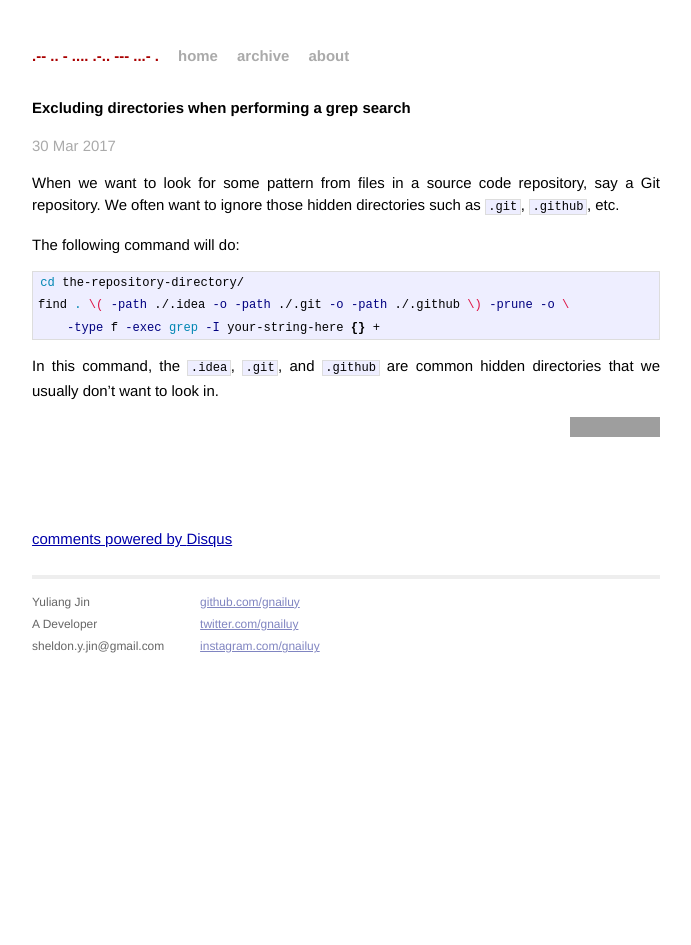
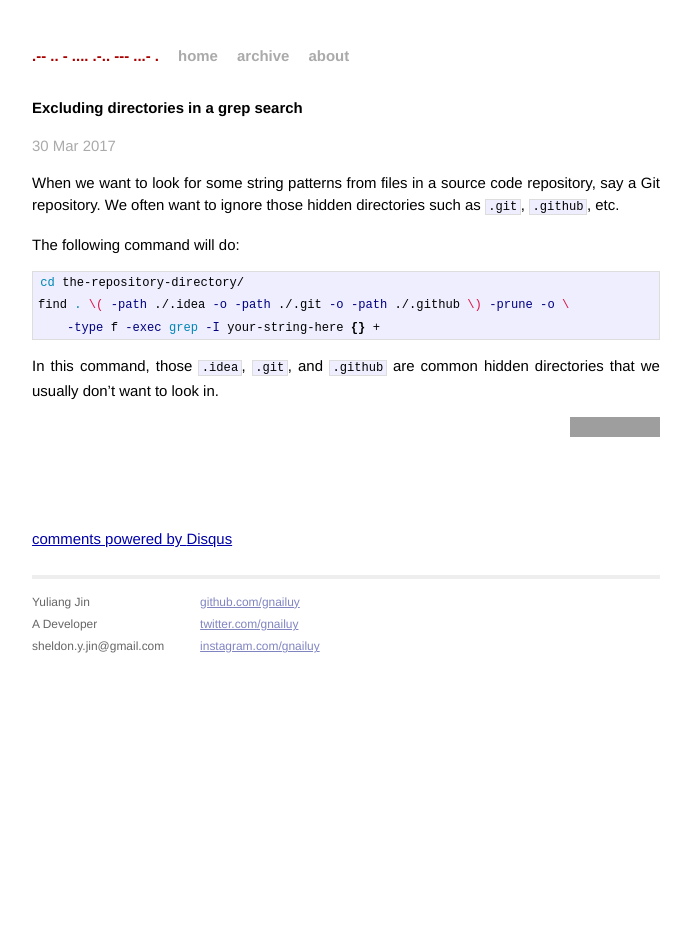
Before and after one commit to gnailuy/gnailuy.com, a Jekyll site: the page built from _posts/2017-03-30-find-a-pattern-from-a-large-repository.markdown, in a window 1280 px wide. Shown: the whole page, without its empty margins (294-985 px from the left). Built offline with Jekyll 4.4.1, drawn with Linux system fonts in a browser that asks for light colours; Markdown is read by kramdown in place of the engine named in the settings; comment, search, counter and statistics services are not loaded; grey boxes are pictures that could not be loaded.

Commit message:
grammarly

````diff
--- a/_posts/2017-03-30-find-a-pattern-from-a-large-repository.markdown
+++ b/_posts/2017-03-30-find-a-pattern-from-a-large-repository.markdown
@@ -1,11 +1,11 @@
 ---
 layout: post
-title: "Excluding directories when performing a grep search"
+title: "Excluding directories in a grep search"
 date: 2017-03-30 11:57:29 +0800
 categories: [ linux ]
 ---
 
-When we want to look for some pattern from files in a source code repository,
+When we want to look for some string patterns from files in a source code repository,
 say a Git repository.
 We often want to ignore those hidden directories such as `.git`, `.github`, etc.
 
@@ -19,5 +19,5 @@ find . \( -path ./.idea -o -path ./.git -o -path ./.github \) -prune -o \
     -type f -exec grep -I your-string-here {} +
 ```
 
-In this command, the `.idea`, `.git`, and `.github` are common hidden directories
+In this command, those `.idea`, `.git`, and `.github` are common hidden directories
 that we usually don't want to look in.
````
